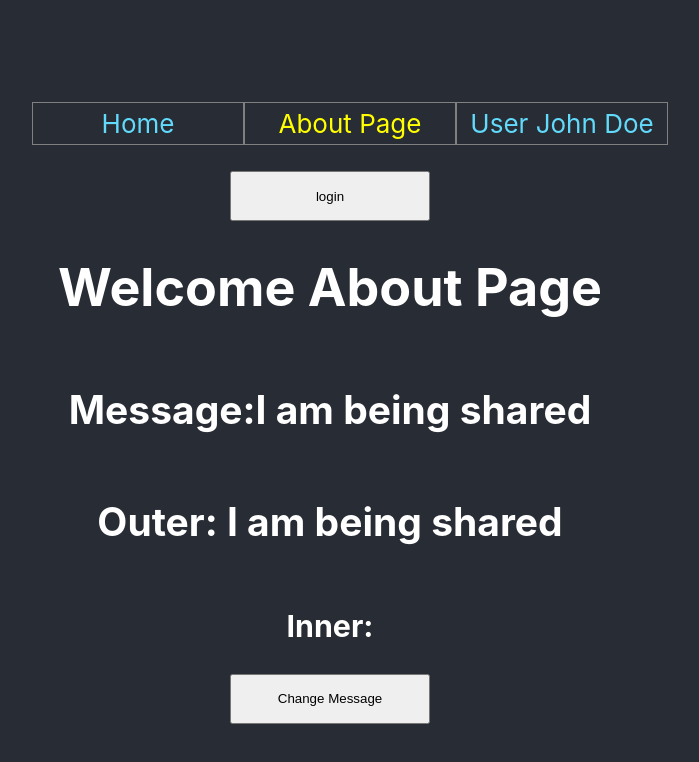
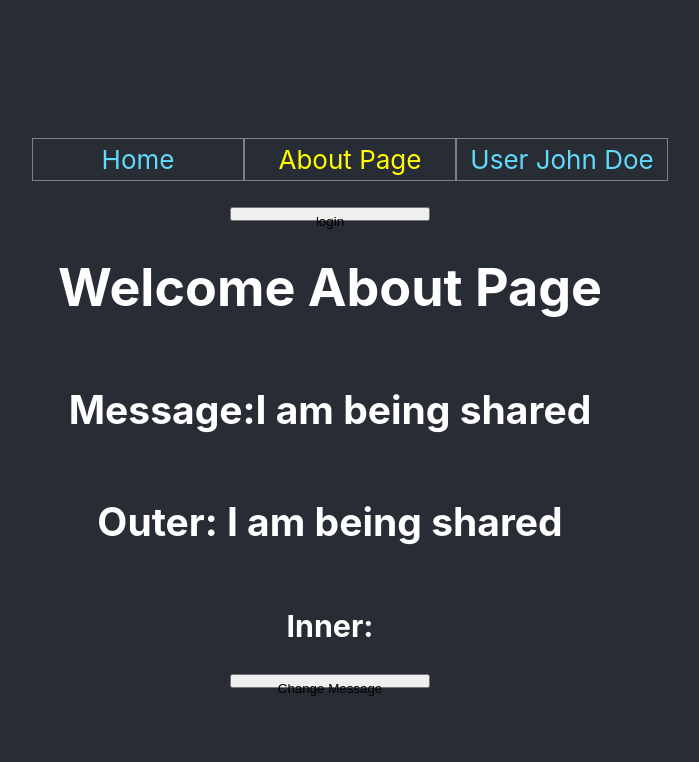
Before and after one commit to SiEr0212/udemy_hooks_react-router, a React (Create React App) app: page /about in a window 1280 px wide. Shown: the top 762 px of the page, without its empty margins (310-1009 px from the left). Built offline with nearby package versions, Linux system fonts and the light colour scheme.

Commit message:
added styling

```diff
--- a/src/App.css
+++ b/src/App.css
@@ -54,7 +54,7 @@
 }
 
 .button {
-  height: 50px;
+  height: 0px;
   width: 200px;
   padding: 5px;
 }
```
